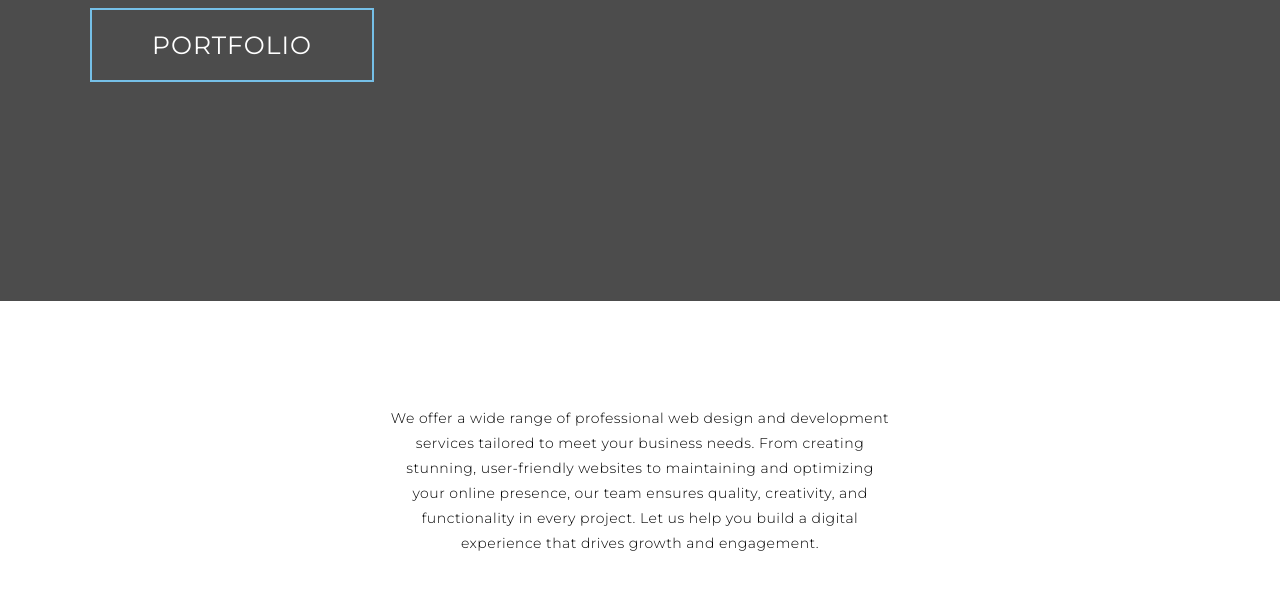
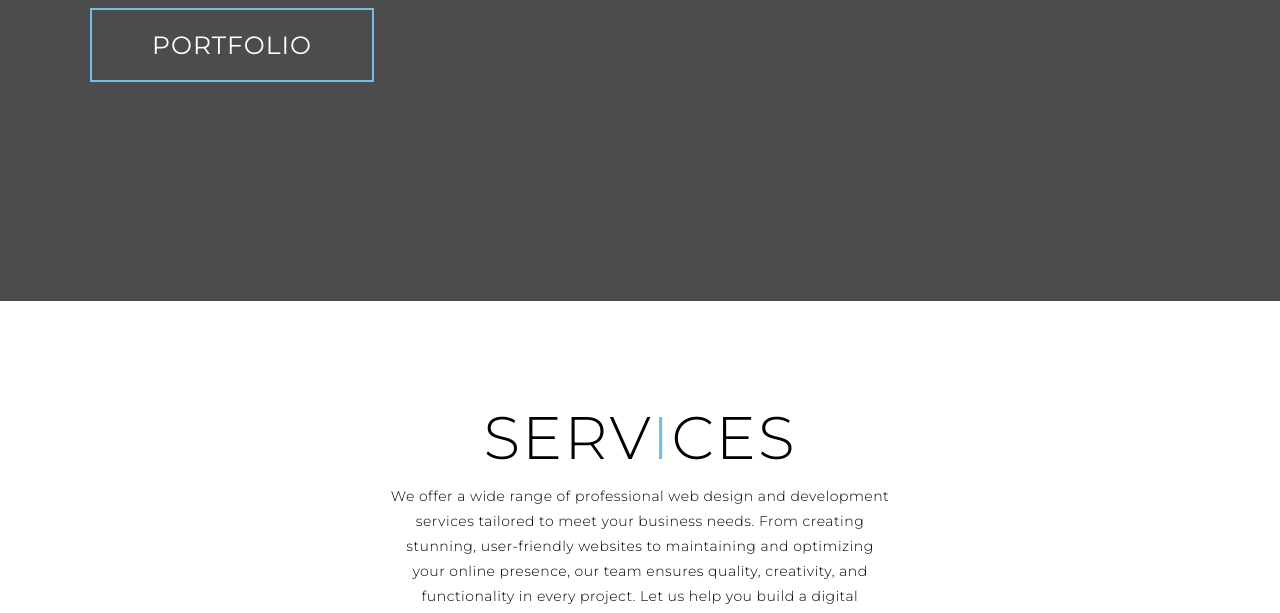
Before and after one commit to Caleb1122334455/A-Portfolio-Webpage, a plain HTML site: page index.html in a window 1280 px wide. Shown: the part 499-1112 px from the top of the page. Drawn offline with Linux system fonts and the light colour scheme.

Commit message:
Update index.html

```diff
--- a/index.html
+++ b/index.html
@@ -53,6 +53,7 @@
   <section id="services">
     <div class="services container">
       <div class="service-top">
+        <h1 class="section-title">Serv<span>i</span>ces</h1>
         <p>
   We offer a wide range of professional web design and development services tailored to meet your business needs.
   From creating stunning, user-friendly websites to maintaining and optimizing your online presence,
```
